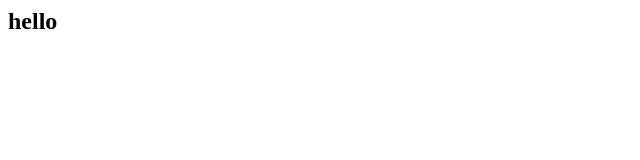
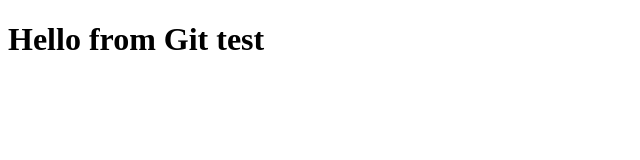
Before and after one commit to sokhengley/Gittest, a plain HTML site: page index.html in a window 1280 px wide. Shown: the whole page, without its empty margins (0-640 px from the left). Drawn offline with Linux system fonts and the light colour scheme.

Commit message:
update code

```diff
--- a/index.html
+++ b/index.html
@@ -1,5 +1,11 @@
-<html>
+<!DOCTYPE HTML PUBLIC "-//W3C//DTD HTML 4.01//EN" "http://www.w3.org/TR/html4/strict.dtd">
+<html lang="en">
+<head>
+    <meta http-equiv="Content-Type" content="text/html;charset=UTF-8">
+    <title>test gittest</title>
+</head>
 <body>
-<h2>hello</h2>
+    <h1>Hello from Git test</h1>
+
 </body>
 </html>
```
